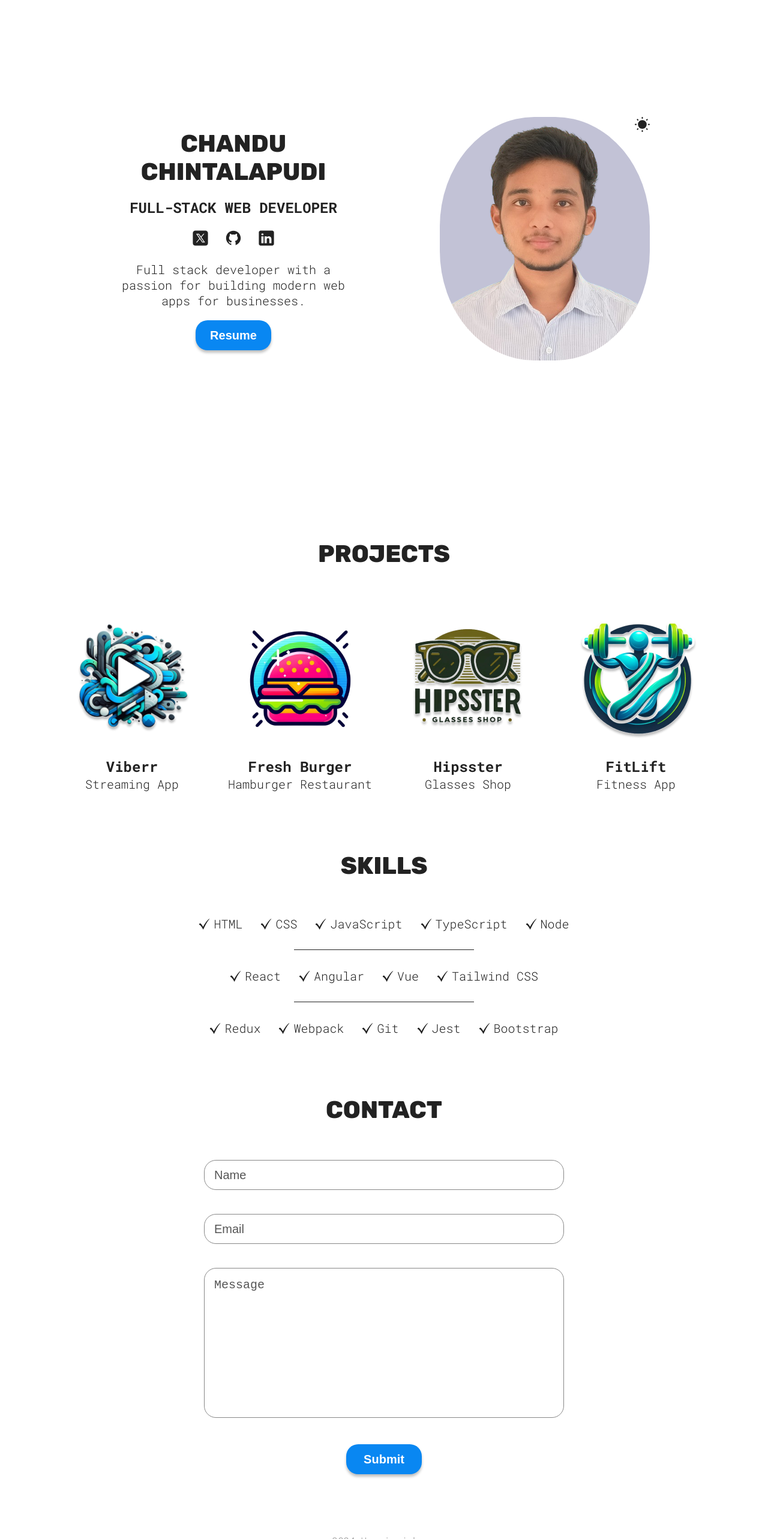
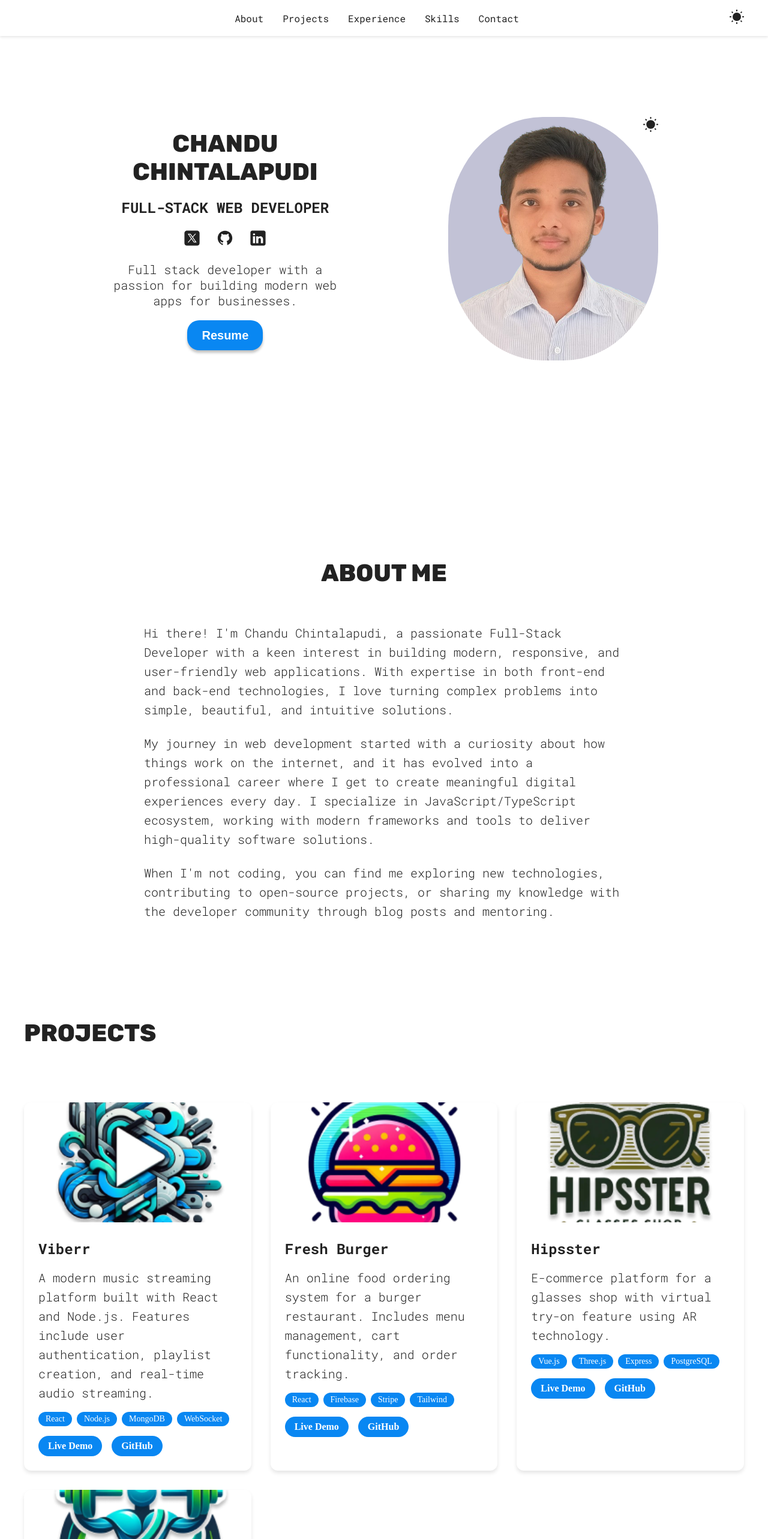
Before and after one commit to CHchandu2005/chandu-sportfolio, a React (Vite) app: page / in a window 1280 px wide. Shown: the top 2566 px of the page at 60% size. Built offline with nearby package versions, Linux system fonts and the light colour scheme.

Commit message:
Adding Navbar, About, Enhanced Projects, and Experience sections

```diff
--- a/src/App.jsx
+++ b/src/App.jsx
@@ -1,15 +1,21 @@
 import './App.css';
+import Navbar from './sections/Navbar/Navbar';
+import Hero from './sections/Hero/Hero';
+import About from './sections/About/About';
+import Projects from './sections/Projects/Projects';
+import Experience from './sections/Experience/Experience';
+import Skills from './sections/Skills/Skills';
 import Contact from './sections/Contact/Contact';
 import Footer from './sections/Footer/Footer';
-import Hero from './sections/Hero/Hero';
-import Projects from './sections/Projects/Projects';
-import Skills from './sections/Skills/Skills';
 
 function App() {
   return (
     <>
+      <Navbar />
       <Hero />
+      <About />
       <Projects />
+      <Experience />
       <Skills />
       <Contact />
       <Footer />
--- /dev/null
+++ b/src/sections/About/About.jsx
@@ -0,0 +1,22 @@
+import styles from './AboutStyles.module.css';
+
+function About() {
+  return (
+    <section id="about" className={styles.about}>
+      <h1 className="sectionTitle">About Me</h1>
+      <div className={styles.content}>
+        <p>
+          Hi there! I'm Chandu Chintalapudi, a passionate Full-Stack Developer with a keen interest in building modern, responsive, and user-friendly web applications. With expertise in both front-end and back-end technologies, I love turning complex problems into simple, beautiful, and intuitive solutions.
+        </p>
+        <p>
+          My journey in web development started with a curiosity about how things work on the internet, and it has evolved into a professional career where I get to create meaningful digital experiences every day. I specialize in JavaScript/TypeScript ecosystem, working with modern frameworks and tools to deliver high-quality software solutions.
+        </p>
+        <p>
+          When I'm not coding, you can find me exploring new technologies, contributing to open-source projects, or sharing my knowledge with the developer community through blog posts and mentoring.
+        </p>
+      </div>
+    </section>
+  );
+}
+
+export default About;
--- /dev/null
+++ b/src/sections/About/AboutStyles.module.css
@@ -0,0 +1,25 @@
+.about {
+  padding: 2rem 1rem;
+  max-width: 1200px;
+  margin: 0 auto;
+  text-align: center;
+}
+
+.content {
+  display: flex;
+  flex-direction: column;
+  gap: 1.5rem;
+  max-width: 800px;
+  margin: 0 auto;
+  text-align: left;
+}
+
+.content p {
+  line-height: 1.6;
+}
+
+@media (max-width: 768px) {
+  .about {
+    padding: 1rem;
+  }
+}
--- /dev/null
+++ b/src/sections/Experience/Experience.jsx
@@ -0,0 +1,50 @@
+import styles from './ExperienceStyles.module.css';
+
+function Experience() {
+  const experiences = [
+    {
+      period: "2022 - Present",
+      role: "Senior Full Stack Developer",
+      company: "Tech Innovators Inc.",
+      description: "Leading development of enterprise-scale web applications, mentoring junior developers, and implementing best practices."
+    },
+    {
+      period: "2020 - 2022",
+      role: "Full Stack Developer",
+      company: "Digital Solutions Ltd.",
+      description: "Developed and maintained multiple client projects using React, Node.js, and AWS infrastructure."
+    },
+    {
+      period: "2018 - 2020",
+      role: "Frontend Developer",
+      company: "Creative Web Agency",
+      description: "Created responsive web applications and implemented UI/UX designs using modern frontend technologies."
+    },
+    {
+      period: "2017 - 2018",
+      role: "Junior Developer",
+      company: "StartUp Hub",
+      description: "Worked on various startup projects, gaining experience in full-stack development and agile methodologies."
+    }
+  ];
+
+  return (
+    <section id="experience" className={styles.experience}>
+      <h1 className="sectionTitle">Experience</h1>
+      <div className={styles.timeline}>
+        {experiences.map((exp, index) => (
+          <div key={index} className={styles.timelineItem}>
+            <div className={styles.timelineContent}>
+              <span className={styles.date}>{exp.period}</span>
+              <h3 className={styles.title}>{exp.role}</h3>
+              <h4 className={styles.company}>{exp.company}</h4>
+              <p className={styles.description}>{exp.description}</p>
+            </div>
+          </div>
+        ))}
+      </div>
+    </section>
+  );
+}
+
+export default Experience;
--- /dev/null
+++ b/src/sections/Experience/ExperienceStyles.module.css
@@ -0,0 +1,109 @@
+.experience {
+  padding: 2rem 1rem;
+  max-width: 1200px;
+  margin: 0 auto;
+}
+
+.timeline {
+  position: relative;
+  max-width: 800px;
+  margin: 0 auto;
+  padding: 2rem 0;
+}
+
+.timeline::before {
+  content: '';
+  position: absolute;
+  width: 2px;
+  background: var(--btn-color);
+  top: 0;
+  bottom: 0;
+  left: 50%;
+  transform: translateX(-50%);
+}
+
+.timelineItem {
+  padding: 2rem 0;
+  width: 50%;
+  position: relative;
+}
+
+.timelineItem:nth-child(odd) {
+  left: 0;
+  padding-right: 2rem;
+}
+
+.timelineItem:nth-child(even) {
+  left: 50%;
+  padding-left: 2rem;
+}
+
+.timelineContent {
+  padding: 1.5rem;
+  background: var(--background-color);
+  border-radius: 8px;
+  box-shadow: 0 4px 6px rgba(0, 0, 0, 0.1);
+  position: relative;
+}
+
+.timelineContent::before {
+  content: '';
+  position: absolute;
+  width: 20px;
+  height: 20px;
+  background: var(--btn-color);
+  border-radius: 50%;
+  top: 50%;
+  transform: translateY(-50%);
+}
+
+.timelineItem:nth-child(odd) .timelineContent::before {
+  right: -32px;
+}
+
+.timelineItem:nth-child(even) .timelineContent::before {
+  left: -32px;
+}
+
+.date {
+  color: var(--btn-color);
+  font-weight: bold;
+  margin-bottom: 0.5rem;
+  display: block;
+}
+
+.title {
+  margin-bottom: 0.5rem;
+  color: var(--text-color);
+}
+
+.company {
+  color: var(--text-color);
+  opacity: 0.8;
+  margin-bottom: 1rem;
+}
+
+.description {
+  line-height: 1.6;
+}
+
+@media (max-width: 768px) {
+  .timeline::before {
+    left: 0;
+  }
+
+  .timelineItem {
+    width: 100%;
+    padding-left: 2rem;
+  }
+
+  .timelineItem:nth-child(odd),
+  .timelineItem:nth-child(even) {
+    left: 0;
+    padding-right: 0;
+  }
+
+  .timelineContent::before {
+    left: -32px !important;
+  }
+}
--- /dev/null
+++ b/src/sections/Navbar/Navbar.jsx
@@ -0,0 +1,33 @@
+import { useTheme } from '../../common/ThemeContext';
+import styles from './NavbarStyles.module.css';
+import sun from '../../assets/sun.svg';
+import moon from '../../assets/moon.svg';
+
+function Navbar() {
+  const { theme, toggleTheme } = useTheme();
+  const themeIcon = theme === 'light' ? sun : moon;
+
+  return (
+    <nav className={styles.navbar}>
+      <div className={styles.navContent}>
+        <div className={styles.links}>
+          <a href="#about">About</a>
+          <a href="#projects">Projects</a>
+          <a href="#experience">Experience</a>
+          <a href="#skills">Skills</a>
+          <a href="#contact">Contact</a>
+        </div>
+        <div className={styles.themeToggle}>
+          <img
+            src={themeIcon}
+            alt="Theme toggle"
+            onClick={toggleTheme}
+            className="hover"
+          />
+        </div>
+      </div>
+    </nav>
+  );
+}
+
+export default Navbar;
--- /dev/null
+++ b/src/sections/Navbar/NavbarStyles.module.css
@@ -0,0 +1,51 @@
+.navbar {
+  position: fixed;
+  top: 0;
+  left: 0;
+  right: 0;
+  background-color: var(--background-color);
+  z-index: 1000;
+  padding: 1rem;
+  box-shadow: 0 2px 4px rgba(0, 0, 0, 0.1);
+}
+
+.navContent {
+  max-width: 1200px;
+  margin: 0 auto;
+  display: flex;
+  justify-content: space-between;
+  align-items: center;
+}
+
+.links {
+  display: flex;
+  gap: 2rem;
+  margin: 0 auto;
+}
+
+.links a {
+  color: var(--text-color);
+  text-decoration: none;
+  font-family: 'Roboto Mono', monospace;
+  font-size: 1rem;
+  transition: color 0.3s ease;
+}
+
+.links a:hover {
+  color: var(--btn-color);
+}
+
+.themeToggle img {
+  width: 24px;
+  cursor: pointer;
+}
+
+@media (max-width: 768px) {
+  .links {
+    gap: 1rem;
+  }
+
+  .links a {
+    font-size: 0.875rem;
+  }
+}
--- a/src/sections/Projects/Projects.jsx
+++ b/src/sections/Projects/Projects.jsx
@@ -3,37 +3,65 @@ import viberr from '../../assets/viberr.png';
 import freshBurger from '../../assets/fresh-burger.png';
 import hipsster from '../../assets/hipsster.png';
 import fitLift from '../../assets/fitlift.png';
-import ProjectCard from '../../common/ProjectCard';
 
 function Projects() {
+  const projects = [
+    {
+      title: "Viberr",
+      description: "A modern music streaming platform built with React and Node.js. Features include user authentication, playlist creation, and real-time audio streaming.",
+      image: viberr,
+      tech: ["React", "Node.js", "MongoDB", "WebSocket"],
+      liveDemo: "https://viberr-demo.netlify.app",
+      github: "https://github.com/username/viberr"
+    },
+    {
+      title: "Fresh Burger",
+      description: "An online food ordering system for a burger restaurant. Includes menu management, cart functionality, and order tracking.",
+      image: freshBurger,
+      tech: ["React", "Firebase", "Stripe", "Tailwind"],
+      liveDemo: "https://freshburger-demo.netlify.app",
+      github: "https://github.com/username/fresh-burger"
+    },
+    {
+      title: "Hipsster",
+      description: "E-commerce platform for a glasses shop with virtual try-on feature using AR technology.",
+      image: hipsster,
+      tech: ["Vue.js", "Three.js", "Express", "PostgreSQL"],
+      liveDemo: "https://hipsster-demo.netlify.app",
+      github: "https://github.com/username/hipsster"
+    },
+    {
+      title: "FitLift",
+      description: "Fitness tracking application with workout planning, progress monitoring, and social features.",
+      image: fitLift,
+      tech: ["React Native", "Redux", "Node.js", "MongoDB"],
+      liveDemo: "https://fitlift-demo.netlify.app",
+      github: "https://github.com/username/fitlift"
+    }
+  ];
+
   return (
     <section id="projects" className={styles.container}>
       <h1 className="sectionTitle">Projects</h1>
-      <div className={styles.projectsContainer}>
-        <ProjectCard
-          src={viberr}
-          link="https://github.com/Ade-mir/company-landing-page-2"
-          h3="Viberr"
-          p="Streaming App"
-        />
-        <ProjectCard
-          src={freshBurger}
-          link="https://github.com/Ade-mir/company-landing-page-2"
-          h3="Fresh Burger"
-          p="Hamburger Restaurant"
-        />
-        <ProjectCard
-          src={hipsster}
-          link="https://github.com/Ade-mir/company-landing-page-2"
-          h3="Hipsster"
-          p="Glasses Shop"
-        />
-        <ProjectCard
-          src={fitLift}
-          link="https://github.com/Ade-mir/company-landing-page-2"
-          h3="FitLift"
-          p="Fitness App"
-        />
+      <div className={styles.projectsGrid}>
+        {projects.map((project, index) => (
+          <div key={index} className={styles.projectCard}>
+            <img src={project.image} alt={project.title} />
+            <div className={styles.projectInfo}>
+              <h3>{project.title}</h3>
+              <p>{project.description}</p>
+              <div className={styles.techStack}>
+                {project.tech.map((tech, i) => (
+                  <span key={i}>{tech}</span>
+                ))}
+              </div>
+              <div className={styles.projectLinks}>
+                <a href={project.liveDemo} target="_blank" rel="noopener noreferrer" className={styles.button}>Live Demo</a>
+                <a href={project.github} target="_blank" rel="noopener noreferrer" className={styles.button}>GitHub</a>
+              </div>
+            </div>
+          </div>
+        ))}
       </div>
     </section>
   );
--- a/src/sections/Projects/ProjectsStyles.module.css
+++ b/src/sections/Projects/ProjectsStyles.module.css
@@ -1,39 +1,77 @@
 .container {
-  display: flex;
-  flex-direction: column;
-  text-align: center;
-
-  img {
-    max-width: 250px;
-    align-self: center;
-    background-color: var(--project-card-bg);
-    border-radius: 20px;
-  }
-
-  a {
-    width: fit-content;
-    text-decoration: none;
-    color: #222;
-    transition: transform 200ms ease-in-out;
-  }
-
-  a:hover {
-    transform: scale(1.05);
-  }
+  padding: 2rem 1rem;
+  max-width: 1200px;
+  margin: 0 auto;
 }
 
-.projectsContainer {
-  display: flex;
-  flex-direction: column;
-  align-items: center;
-  gap: 30px;
+.projectsGrid {
+  display: grid;
+  grid-template-columns: repeat(auto-fit, minmax(300px, 1fr));
+  gap: 2rem;
+  padding: 2rem 0;
 }
 
-@media (width >= 800px) {
-  .projectsContainer {
-    flex-direction: row;
-    flex-wrap: wrap;
-    justify-content: space-evenly;
-    padding: 0 30px;
-  }
+.projectCard {
+  background: var(--background-color);
+  border-radius: 12px;
+  overflow: hidden;
+  box-shadow: 0 4px 6px rgba(0, 0, 0, 0.1);
+  transition: transform 0.3s ease;
 }
+
+.projectCard:hover {
+  transform: translateY(-5px);
+}
+
+.projectCard img {
+  width: 100%;
+  height: 200px;
+  object-fit: cover;
+}
+
+.projectInfo {
+  padding: 1.5rem;
+}
+
+.projectInfo h3 {
+  margin-bottom: 1rem;
+}
+
+.projectInfo p {
+  margin-bottom: 1rem;
+  line-height: 1.6;
+}
+
+.techStack {
+  display: flex;
+  flex-wrap: wrap;
+  gap: 0.5rem;
+  margin-bottom: 1rem;
+}
+
+.techStack span {
+  background: var(--btn-color);
+  color: var(--btn-text-color);
+  padding: 0.25rem 0.75rem;
+  border-radius: 15px;
+  font-size: 0.875rem;
+}
+
+.projectLinks {
+  display: flex;
+  gap: 1rem;
+}
+
+.button {
+  padding: 0.5rem 1rem;
+  background: var(--btn-color);
+  color: var(--btn-text-color);
+  border-radius: 20px;
+  text-decoration: none;
+  font-weight: bold;
+  transition: transform 0.2s ease;
+}
+
+.button:hover {
+  transform: scale(1.05);
+}
```
